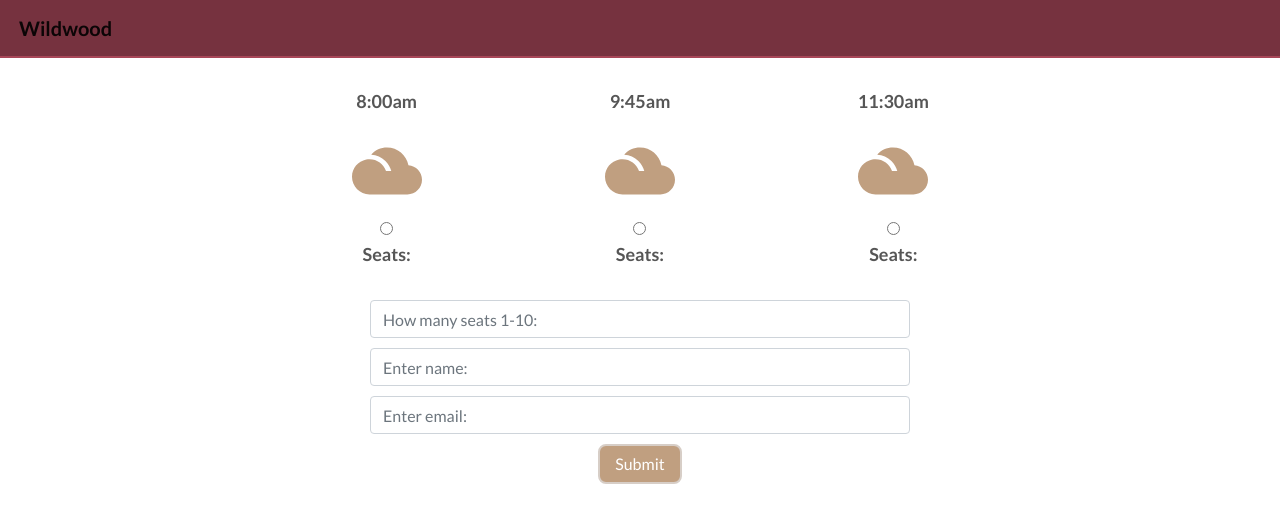
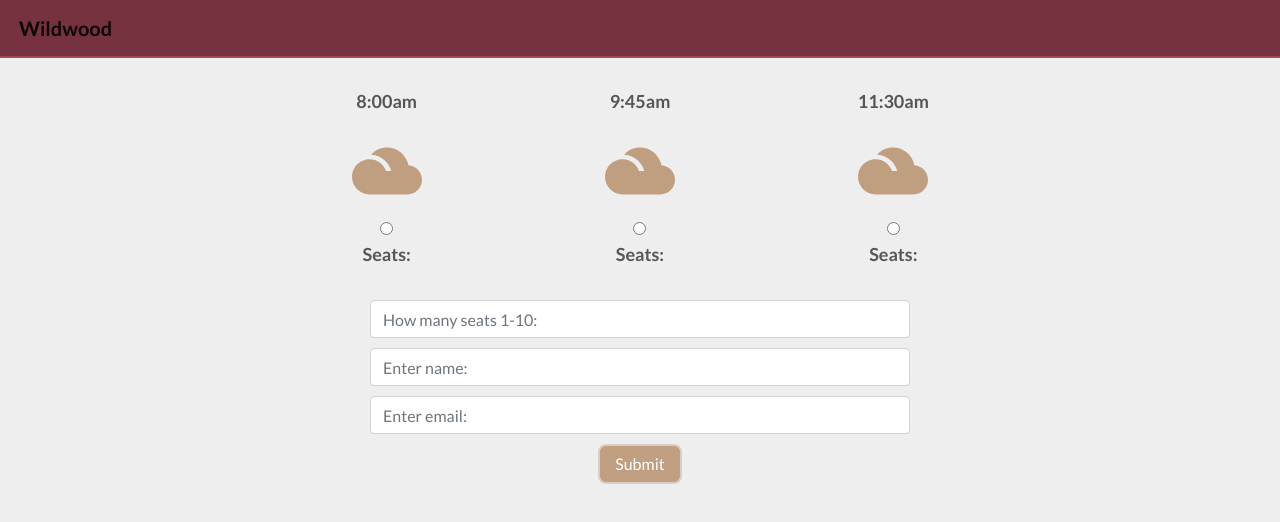
Before and after one commit to Ericarthurc/wildwood-reservation, a React (Create React App) app in the folder frontend/: page / in a window 1280 px wide. Shown: the top 522 px of the page. Built offline with nearby package versions, Linux system fonts and the light colour scheme; no server answers.

Commit message:
fixed frontend bug; found new bug, if email is already in use the seats are still subtracted

```diff
--- a/frontend/src/App/App.css
+++ b/frontend/src/App/App.css
@@ -4,12 +4,12 @@
 
 body {
   font-size: 16px;
+  background-color: rgb(238, 238, 238);
 }
 
 #form {
   padding-top: 30px;
 }
-
 
 p {
   font-size: 18px;
@@ -64,6 +64,14 @@ ion-icon {
 
 .serviceIconClicked {
   color: #76323F;
+  -moz-transition: all 0.2s ease-in;
+  -o-transition: all 0.2s ease-in;
+  -webkit-transition: all 0.2s ease-in;
+  transition: all 0.2s ease-in;
+}
+
+.serviceIconDisabled {
+  color: #565656;
   -moz-transition: all 0.2s ease-in;
   -o-transition: all 0.2s ease-in;
   -webkit-transition: all 0.2s ease-in;
--- a/frontend/src/App/pages/Home.js
+++ b/frontend/src/App/pages/Home.js
@@ -17,7 +17,7 @@ const ServiceForm = () => {
   const [serviceOne, setServiceOne] = useState([])
   const [serviceTwo, setServiceTwo] = useState([])
   const [serviceThree, setServiceThree] = useState([])
-  const [radioCheck, setRadioCheck] = useState('')
+  const [radioCheck, setRadioCheck] = useState()
   const [radioID, setRadioID] = useState()
   const [statusMessage, setStatusMessage] = useState()
 
@@ -45,12 +45,14 @@ const ServiceForm = () => {
       formObj[i] = e.target.elements[i].value
       e.target.elements[i].value = ''
     }
-    setRadioCheck('')
     try {
-      await axios.patch(`/services/${radioID}`, { 'serviceSeats': formObj[3] })
+      if (radioCheck) {
+        await axios.patch(`/services/${radioID}`, { 'serviceSeats': formObj[3] })
+      }
       await axios.post('/users',
         { 'service': radioCheck, 'seats': formObj[3], 'name': formObj[4], 'email': formObj[5] })
       getServices()
+      setRadioCheck()
       setStatusMessage('Submitted Successfully!')
     } catch (e) {
       if (e.response.status === 400) {
@@ -82,7 +84,7 @@ const ServiceForm = () => {
             <Col>
               <div>
                 <p>8:00am</p>
-                <div className={radioCheck === 'ServiceOne' ? 'serviceIconClicked' : 'serviceIcon'}>
+                <div className={(serviceOne.serviceSeats <= 0) ? 'serviceIconDisabled' : (radioCheck === 'ServiceOne' ? 'serviceIconClicked' : 'serviceIcon')}>
                   <ion-icon name="cloudy"></ion-icon>
                 </div>
                 <Form.Check type="radio" value="ServiceOne" key={serviceOne._id} onChange={(e) => radioHandler(e, serviceOne._id)} checked={radioCheck === 'ServiceOne'} disabled={(serviceOne.serviceSeats <= 0)} />
@@ -94,7 +96,9 @@ const ServiceForm = () => {
             <Col>
               <div>
                 <p>9:45am</p>
-                <div className={radioCheck === 'ServiceTwo' ? 'serviceIconClicked' : 'serviceIcon'}><ion-icon name="cloudy"></ion-icon></div>
+                <div className={(serviceTwo.serviceSeats <= 0) ? 'serviceIconDisabled' : (radioCheck === 'ServiceTwo' ? 'serviceIconClicked' : 'serviceIcon')}>
+                  <ion-icon name="cloudy"></ion-icon>
+                </div>
                 <Form.Check type="radio" value="ServiceTwo" key={serviceTwo._id} onChange={(e) => radioHandler(e, serviceTwo._id)} checked={radioCheck === 'ServiceTwo'} disabled={(serviceTwo.serviceSeats <= 0)} />
               </div>
               <div>
@@ -104,7 +108,9 @@ const ServiceForm = () => {
             <Col>
               <div>
                 <p>11:30am</p>
-                <div className={radioCheck === 'ServiceThree' ? 'serviceIconClicked' : 'serviceIcon'}><ion-icon name="cloudy"></ion-icon></div>
+                <div className={(serviceThree.serviceSeats <= 0) ? 'serviceIconDisabled' : (radioCheck === 'ServiceThree' ? 'serviceIconClicked' : 'serviceIcon')}>
+                  <ion-icon name="cloudy"></ion-icon>
+                </div>
                 <Form.Check type="radio" value="ServiceThree" key={serviceThree._id} onChange={(e) => radioHandler(e, serviceThree._id)} checked={radioCheck === 'ServiceThree'} disabled={(serviceThree.serviceSeats <= 0)} />
               </div>
               <div>
```
Also changed, not shown: 1 other file (tests, documents, lock files or other folders).
